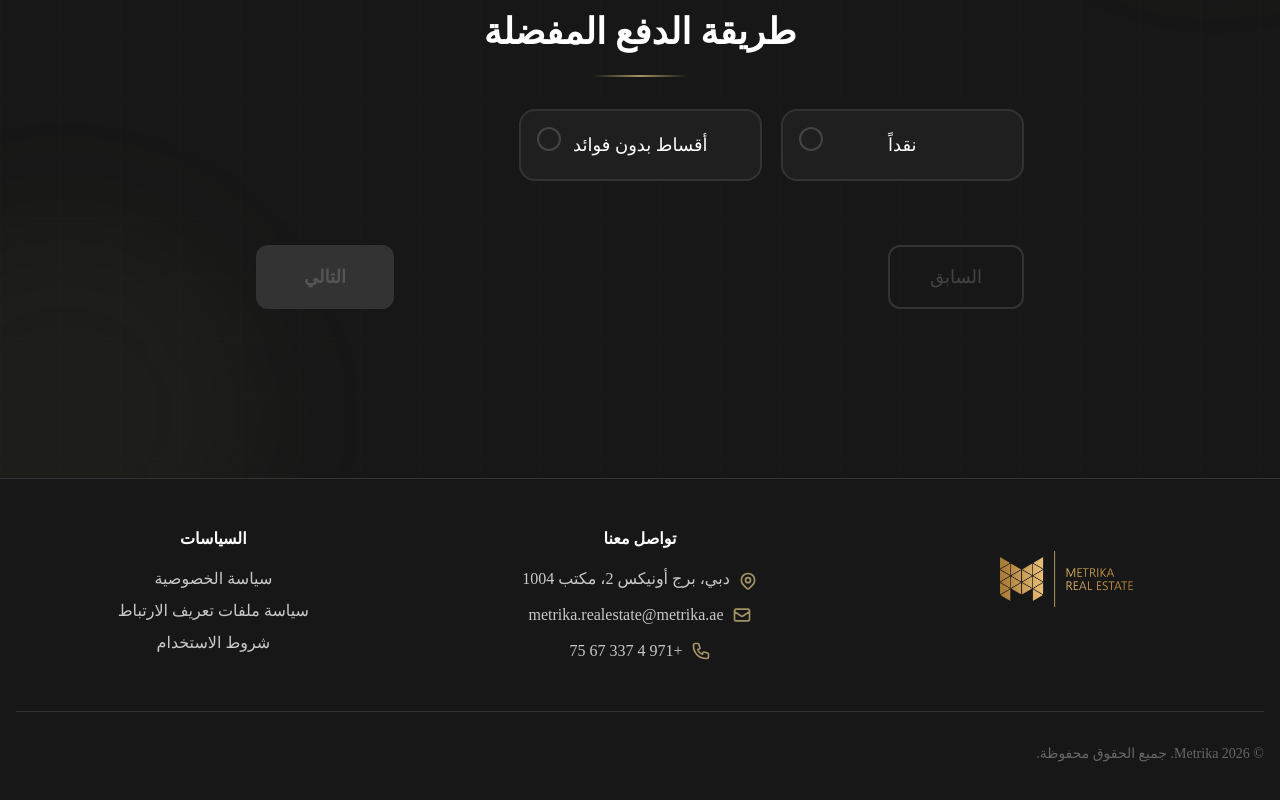
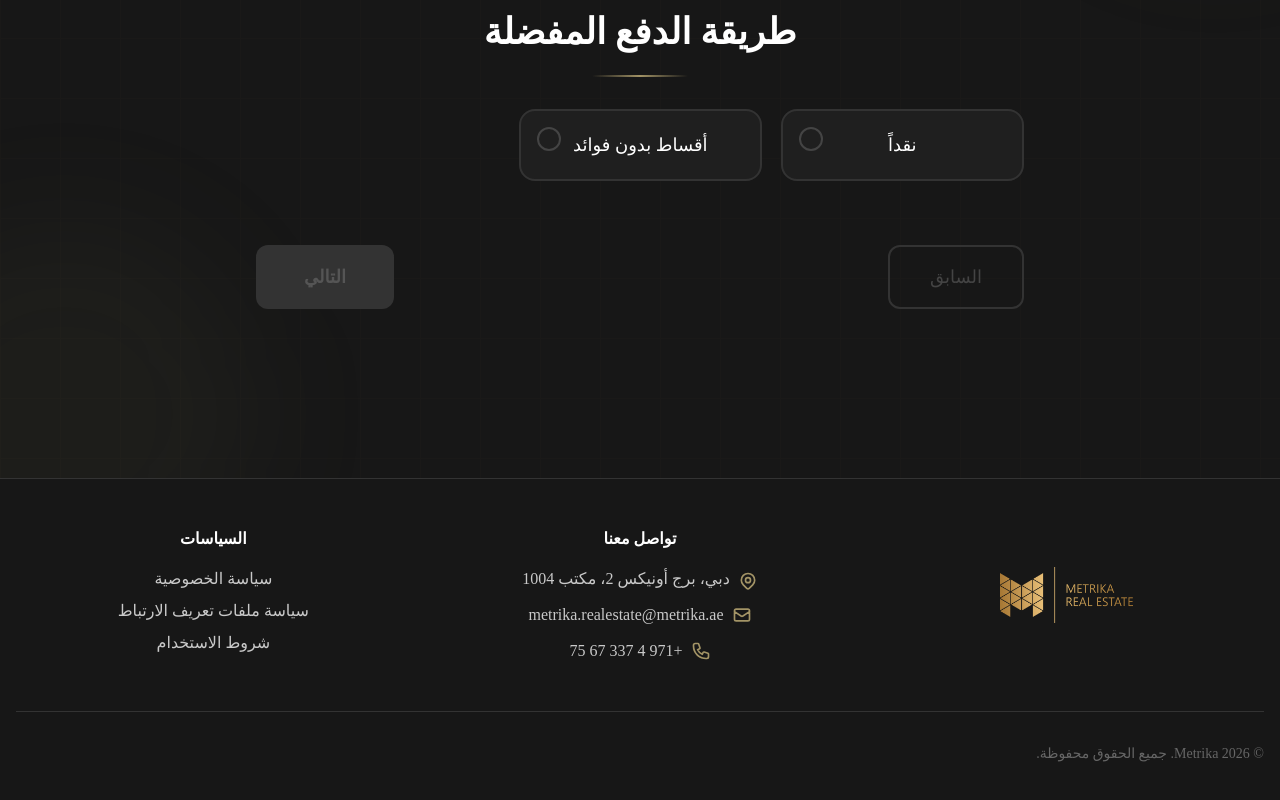
Before and after one commit to demokrat90/metrika, a Next.js app: page / in a window 1280 px wide. Shown: the part 1122-1922 px from the top of the page. Built offline with nearby package versions, Linux system fonts and the light colour scheme; a web font is replaced by a local one.

Commit message:
Lower footer logo

```diff
--- a/src/components/Footer.tsx
+++ b/src/components/Footer.tsx
@@ -8,7 +8,7 @@ export default function Footer() {
       <div className="container mx-auto px-4 py-12">
         <div className="grid grid-cols-1 md:grid-cols-3 gap-8 md:justify-items-center md:text-center">
           {/* Logo */}
-          <div className="flex justify-center md:justify-center md:mt-6">
+          <div className="flex justify-center md:justify-center md:mt-10">
             <Image
               src="/images/logo.png"
               alt="Metrika"
```
